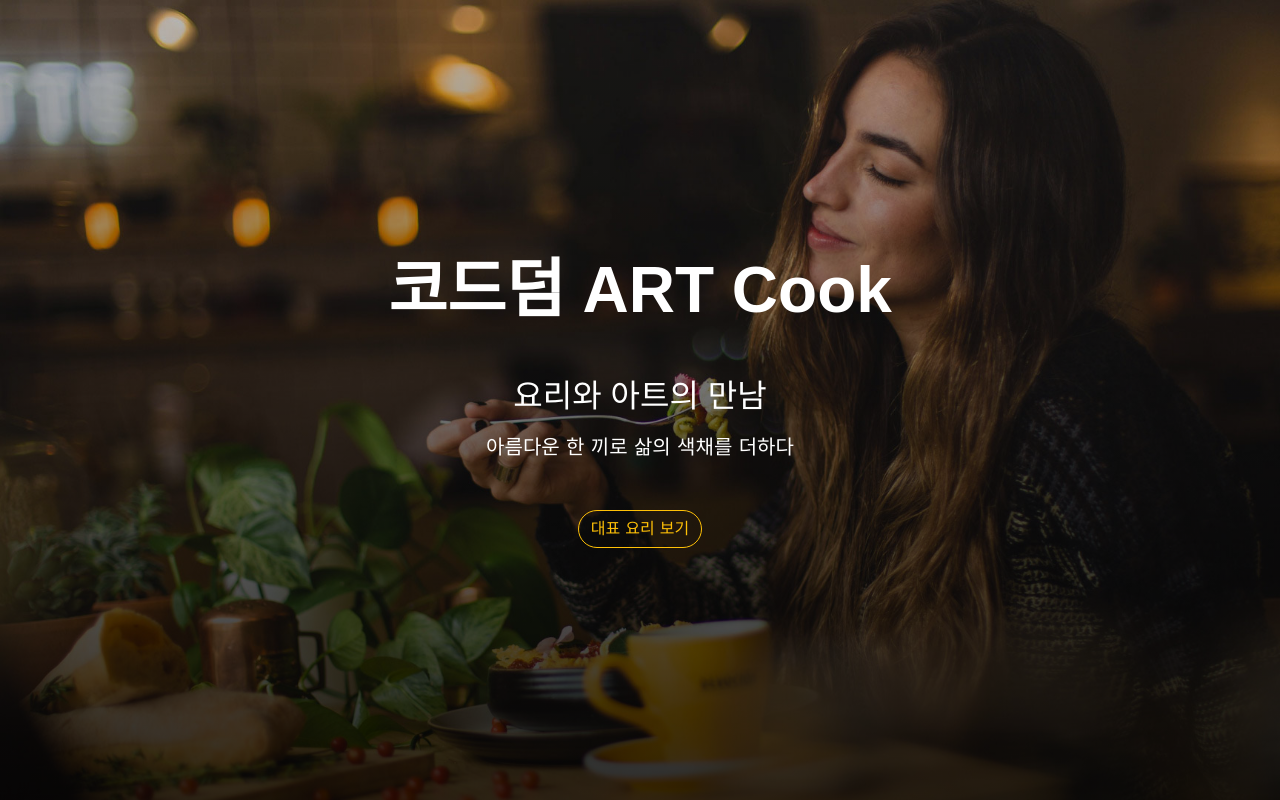
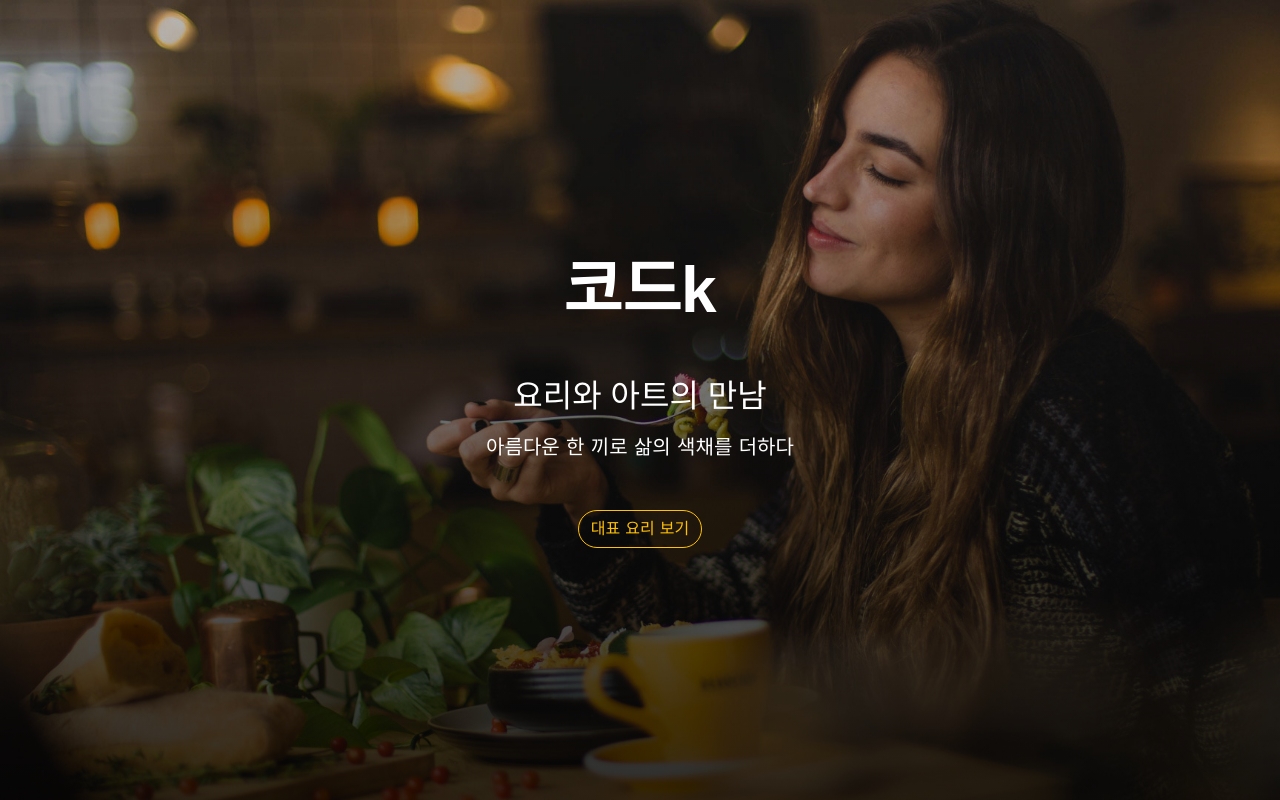
Before and after one commit to SobinNam/Basic-UX-Web, a plain HTML site: page index.html in a window 1280 px wide. Shown: the top 800 px of the page. Drawn offline with nearby package versions, Linux system fonts and the light colour scheme.

Commit message:
Update index.html

```diff
--- a/index.html
+++ b/index.html
@@ -13,7 +13,7 @@
     <!--헤더 영역-->
     <header id="home" class="d-flex flex-column justify-content-center align-items-center vh-100 text-white">
 
-        <h1 class="display-3 fw-bold mb-5">코드덤 ART Cook</h1>
+        <h1 class="display-3 fw-bold mb-5">코드k</h1>
         <h4 class="fs-2 mb-3">요리와 아트의 만남</h4>
         <p class="lead mb-5">아름다운 한 끼로 삶의 색채를 더하다</p>
         <button type="button" data-bs-toggle="modal" data-bs-target="#bestmenuModal"
```
